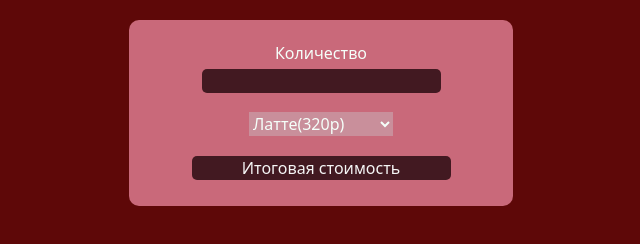
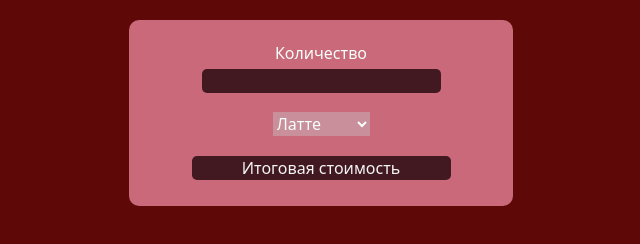
Before and after one commit to kocharyann/github6.io, a plain HTML site: page index.html in a window 1280 px wide. Shown: the whole page, without its empty margins (319-959 px from the left). Drawn offline with nearby package versions, Linux system fonts and the light colour scheme.

Commit message:
Update index.html

```diff
--- a/index.html
+++ b/index.html
@@ -18,9 +18,9 @@
             </label>
             <label class="flex flex-col items-center">
                 <select id="select">
-                    <option value="product1">Латте(320р)</option>
-                    <option value="product2">Капучино(200р)</option>
-                    <option value="product3">Раф(350р)</option>
+                    <option value="product1">Латте</option>
+                    <option value="product2">Капучино</option>
+                    <option value="product3">Раф</option>
                 </select>
             </label>
         </form>
```
